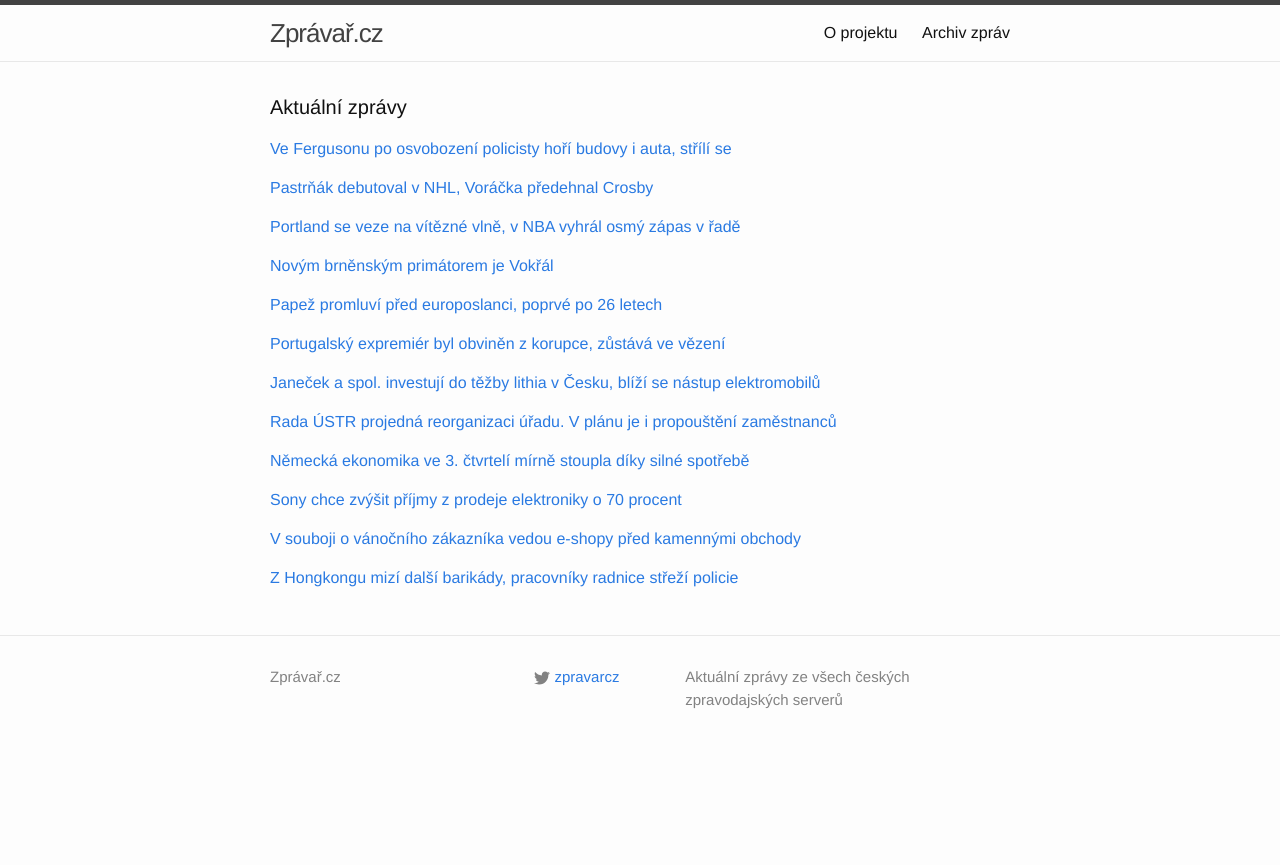
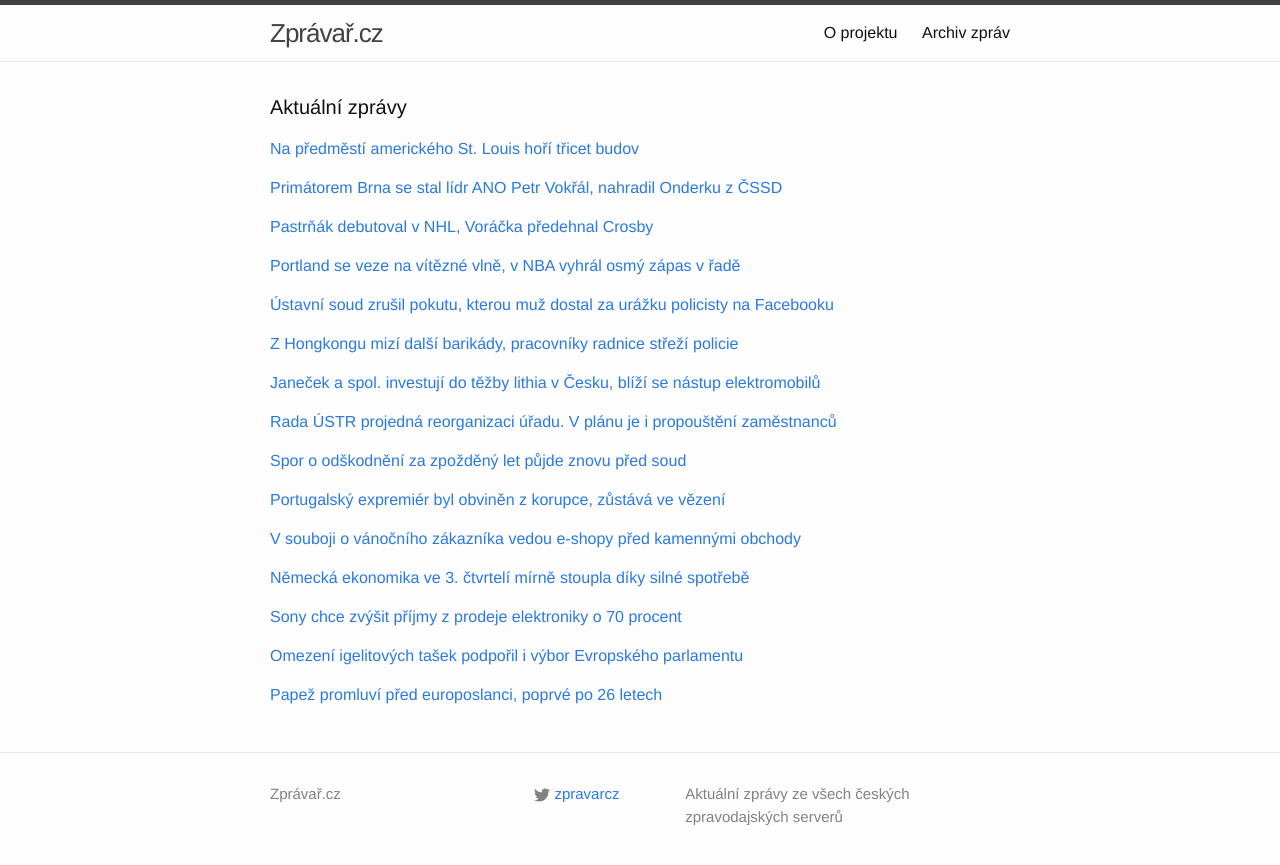
Before and after one commit to adliska/zpravar, a Jekyll site: the page built from index.html, in a window 1280 px wide. Shown: the top 865 px of the page. Built offline with Jekyll 4.4.1, drawn with Linux system fonts in a browser that asks for light colours; some of the changed lines change nothing that is shown.

Commit message:
zpravar news update

```diff
--- a/index.html
+++ b/index.html
@@ -5,9 +5,11 @@ layout: default
 <div class="home">
     <h1 class="page-heading">Aktuální zprávy</h1>
 
-<p><a href="javascript:;" onclick="toggle_visibility('zpravy0')">Ve Fergusonu po osvobození policisty hoří budovy i auta, střílí se</a></p>
+<p><a href="javascript:;" onclick="toggle_visibility('zpravy0')">Na předměstí amerického St. Louis hoří třicet budov</a></p>
 <div id="zpravy0" style="display:none">
 <ul>
+<li><a href=http://zpravy.e15.cz/zahranicni/udalosti/na-predmesti-americkeho-st-louis-hori-tricet-budov-1139753>Na předměstí amerického St. Louis hoří třicet budov - zpravy.e15.cz</a></li>
+<li><a href=http://www.ceskatelevize.cz/ct24/svet/293446-ferguson-zachvatily-nejsilnejsi-protesty-v-ulicich-se-strili-a-stavi-barikady/>Ferguson zachvátily nejsilnější protesty. V ulicích se střílí a staví barikády - www.ceskatelevize.cz</a></li>
 <li><a href=http://zpravy.idnes.cz/ferguson-usa-nepokoje-policista-darren-wilson-nebude-stihan-za-smrt-michaela-browna-g32-/zahranicni.aspx?c=A141125_065329_zahranicni_skr>Ve Fergusonu po osvobození policisty hoří budovy i auta, střílí se - zpravy.idnes.cz</a></li>
 <li><a href=http://zpravy.e15.cz/zahranicni/udalosti/porota-neobvini-policistu-z-fergusonu-za-zabiti-mladika-vypukly-nepokoje-1139699>Porota neobviní policistu z Fergusonu za zabití mladíka, vypukly nepokoje - zpravy.e15.cz</a></li>
 <li><a href=http://www.ceskenoviny.cz/zpravy/zpravy/demonstranti-ve-fergusonu-zapalili-tucet-budov-je-slyset-strelba/1151053>Demonstranti ve Fergusonu zapálili tucet budov, je slyšet střelba - www.ceskenoviny.cz</a></li>
@@ -29,11 +31,23 @@ layout: default
 <li><a href=http://zpravy.aktualne.cz/zahranici/policista-z-fergusonu-nebude-obvinen-ze-zabiti-mladika/r~43bc42ac746611e48477002590604f2e/>Policista z Fergusonu nebude obviněn ze zabití mladíka - zpravy.aktualne.cz</a></li>
 <li><a href=http://www.novinky.cz/zahranicni/amerika/354432-protesty-ve-fergusonu-policistu-nebudou-stihat-za-zabiti-mladeho-afroamericana.html>Protesty ve Fergusonu, policistu nebudou stíhat za zabití mladého Afroameričana  - www.novinky.cz</a></li>
 <li><a href=http://www.ceskenoviny.cz/zpravy/zpravy/pred-rozhodnutim-ve-fergusonu-jsou-po-celych-usa-v-planu-protesty/1151053>Před rozhodnutím ve Fergusonu jsou po celých USA v plánu protesty - www.ceskenoviny.cz</a></li>
-<li><a href=http://www.rozhlas.cz/_zprava/fergusonem-opet-zmita-nasili-porota-neobvinila-policistu-ze-zabiti-mladeho-afroamericana--1424346>Fergusonem opět zmítá násilí. Porota neobvinila policistu ze zabití mladého Afroameričana - www.rozhlas.cz</a></li>
 <li><a href=http://www.rozhlas.cz/_zprava/policistu-z-fergusonu-neobvini-ze-zabiti-afroamerickeho-mladika-rozhodla-porota--1424346>Policistu z Fergusonu neobviní ze zabití afroamerického mladíka, rozhodla porota - www.rozhlas.cz</a></li>
 </ul>
-</div><p><a href="javascript:;" onclick="toggle_visibility('zpravy1')">Pastrňák debutoval v NHL, Voráčka předehnal Crosby</a></p>
+</div><p><a href="javascript:;" onclick="toggle_visibility('zpravy1')">Primátorem Brna se stal lídr ANO Petr Vokřál, nahradil Onderku z ČSSD</a></p>
 <div id="zpravy1" style="display:none">
+<ul>
+<li><a href=http://www.rozhlas.cz/_zprava/primatorem-brna-se-stal-lidr-ano-petr-vokral-nahradil-onderku-z-cssd--1424394>Primátorem Brna se stal lídr ANO Petr Vokřál, nahradil Onderku z ČSSD - www.rozhlas.cz</a></li>
+<li><a href=http://domaci.ihned.cz/politika/c1-63167990-brno-ma-noveho-primatora-vokral-z-ano-strida-socialniho-demokrata-onderku>Brno má nového primátora. Vokřál z ANO střídá sociálního demokrata Onderku - domaci.ihned.cz</a></li>
+<li><a href=http://zpravy.e15.cz/domaci/politika/primatorem-brna-se-stal-lidr-ano-vokral-nahradil-onderku-z-cssd-1139744>Primátorem Brna se stal lídr ANO Vokřál, nahradil Onderku z ČSSD - zpravy.e15.cz</a></li>
+<li><a href=http://brno.idnes.cz/petr-vokral-novy-primator-brna-zatupitelstvo-fqi-/brno-zpravy.aspx?c=A141125_093540_brno-zpravy_daj>Brněnským primátorem je Vokřál z ANO, Onderku vystřídal po osmi letech - brno.idnes.cz</a></li>
+<li><a href=http://domaci.ihned.cz/politika/c1-63167990-kazdy-z-nas-prispeje-k-rozvoji-mesta-slibil-novy-primator-brna-vokral>Každý z nás přispěje k rozvoji města, slíbil nový primátor Brna Vokřál - domaci.ihned.cz</a></li>
+<li><a href=http://www.novinky.cz/domaci/354447-novym-brnenskym-primatorem-je-vokral.html>Novým brněnským primátorem je Vokřál - www.novinky.cz</a></li>
+<li><a href=http://www.lidovky.cz/primatorem-brna-se-stal-lidr-ano-vokral-nahradil-onderku-z-cssd-pvj-/zpravy-domov.aspx?c=A141125_092828_ln_domov_mmu>Primátorem Brna se stal Petr Vokřál z ANO, Onderka po osmi letech končí  - www.lidovky.cz</a></li>
+<li><a href=http://www.denik.cz/z_domova/zastupitele-zvolili-brnenskym-primatorem-vokrala-z-hnuti-ano-20141125-xjom.html>Zastupitelé zvolili brněnským primátorem Petra Vokřála z hnutí Ano - www.denik.cz</a></li>
+<li><a href=http://zpravy.aktualne.cz/regiony/jihomoravsky/brnensti-zastupitele-zvolili-petra-vokrala-z-ano-primatorem/r~1ce23026747d11e4840b002590604f2e/>Brněnští zastupitelé zvolili Petra Vokřála z ANO primátorem - zpravy.aktualne.cz</a></li>
+</ul>
+</div><p><a href="javascript:;" onclick="toggle_visibility('zpravy2')">Pastrňák debutoval v NHL, Voráčka předehnal Crosby</a></p>
+<div id="zpravy2" style="display:none">
 <ul>
 <li><a href=http://www.tyden.cz/rubriky/sport/hokej/nhl/pastrnak-debutoval-v-nhl-voracka-predehnal-crosby_325184.html>Pastrňák debutoval v NHL, Voráčka předehnal Crosby - www.tyden.cz</a></li>
 <li><a href=http://www.rozhlas.cz/_zprava/david-pastrnak-debutoval-v-nhl-voracka-predstihl-v-bodovani-crosby--1424357>David Pastrňák debutoval v NHL, Voráčka předstihl v bodování Crosby - www.rozhlas.cz</a></li>
@@ -42,35 +56,28 @@ layout: default
 <li><a href=http://sport.aktualne.cz/pastrnak-si-zahral-nhl-a-videl-jak-crosby-predhani-voracka/r~56722086746311e4b5c5002590604f2e/>Pastrňák si zahrál NHL a viděl, jak Crosby předhání Voráčka - sport.aktualne.cz</a></li>
 <li><a href=http://www.sportovninoviny.cz/zpravy/pastrnak-debutoval-v-nhl-crosby-preskocil-v-bodovani-voracka/1151072>Pastrňák debutoval v NHL, Crosby přeskočil v bodování Voráčka - www.sportovninoviny.cz</a></li>
 </ul>
-</div><p><a href="javascript:;" onclick="toggle_visibility('zpravy2')">Portland se veze na vítězné vlně, v NBA vyhrál osmý zápas v řadě</a></p>
-<div id="zpravy2" style="display:none">
+</div><p><a href="javascript:;" onclick="toggle_visibility('zpravy3')">Portland se veze na vítězné vlně, v NBA vyhrál osmý zápas v řadě</a></p>
+<div id="zpravy3" style="display:none">
 <ul>
 <li><a href=http://www.denik.cz/ostatni_sport/portland-se-veze-na-vitezne-vlne-v-nba-vyhral-osmy-zapas-v-rade-20141125.html>Portland se veze na vítězné vlně, v NBA vyhrál osmý zápas v řadě - www.denik.cz</a></li>
 <li><a href=http://sport.aktualne.cz/basketbaliste-portlandu-vyhrali-v-nba-osmy-zapas-za-sebou/r~d51238aa747611e4bdad0025900fea04/>Basketbalisté Portlandu vyhráli v NBA osmý zápas za sebou - sport.aktualne.cz</a></li>
 <li><a href=http://sport.idnes.cz/vysledky-basketbalove-nba-dcg-/basket.aspx?c=A141125_082332_sport-basket_par>Portland natáhl v NBA vítěznou sérii, Philadelphia padla i počtrnácté - sport.idnes.cz</a></li>
 <li><a href=http://www.sportovninoviny.cz/zpravy/basketbaliste-portlandu-vyhrali-v-nba-osmy-zapas-za-sebou/1151088>Basketbalisté Portlandu vyhráli v NBA osmý zápas za sebou - www.sportovninoviny.cz</a></li>
 </ul>
-</div><p><a href="javascript:;" onclick="toggle_visibility('zpravy3')">Novým brněnským primátorem je Vokřál</a></p>
-<div id="zpravy3" style="display:none">
-<ul>
-<li><a href=http://www.novinky.cz/domaci/354447-novym-brnenskym-primatorem-je-vokral.html>Novým brněnským primátorem je Vokřál - www.novinky.cz</a></li>
-<li><a href=http://www.lidovky.cz/primatorem-brna-se-stal-lidr-ano-vokral-nahradil-onderku-z-cssd-pvj-/zpravy-domov.aspx?c=A141125_092828_ln_domov_mmu>Primátorem Brna se stal Petr Vokřál z ANO, Onderka po osmi letech končí  - www.lidovky.cz</a></li>
-<li><a href=http://www.denik.cz/z_domova/zastupitele-zvolili-brnenskym-primatorem-vokrala-z-hnuti-ano-20141125-xjom.html>Zastupitelé zvolili brněnským primátorem Petra Vokřála z hnutí Ano - www.denik.cz</a></li>
-<li><a href=http://zpravy.aktualne.cz/regiony/jihomoravsky/brnensti-zastupitele-zvolili-petra-vokrala-z-ano-primatorem/r~1ce23026747d11e4840b002590604f2e/>Brněnští zastupitelé zvolili Petra Vokřála z ANO primátorem - zpravy.aktualne.cz</a></li>
-</ul>
-</div><p><a href="javascript:;" onclick="toggle_visibility('zpravy4')">Papež promluví před europoslanci, poprvé po 26 letech</a></p>
+</div><p><a href="javascript:;" onclick="toggle_visibility('zpravy4')">Ústavní soud zrušil pokutu, kterou muž dostal za urážku policisty na Facebooku</a></p>
 <div id="zpravy4" style="display:none">
 <ul>
-<li><a href=http://www.ceskatelevize.cz/ct24/svet/293441-papez-promluvi-pred-europoslanci-poprve-po-26-letech/>Papež promluví před europoslanci, poprvé po 26 letech - www.ceskatelevize.cz</a></li>
-<li><a href=http://www.ceskenoviny.cz/zpravy/zpravy/papez-frantisek-bude-mluvit-v-evropskem-parlamentu-a-rade-evropy/1151063>Papež František bude mluvit v Evropském parlamentu a Radě Evropy - www.ceskenoviny.cz</a></li>
-<li><a href=http://www.rozhlas.cz/_zprava/papez-frantisek-vystoupi-v-evropskem-parlamentu-ve-strasburku--1424341>Papež František vystoupí v Evropském parlamentu ve Štrasburku - www.rozhlas.cz</a></li>
+<li><a href=http://domaci.ihned.cz/domaci/c1-63168010-ustavni-soud-zrusil-pokutu-kterou-muz-dostal-za-urazku-policisty-na-facebooku>Ústavní soud zrušil pokutu, kterou muž dostal za urážku policisty na Facebooku - domaci.ihned.cz</a></li>
+<li><a href=http://domaci.ihned.cz/domaci/c1-63168010-ustavni-soud-pokuta-za-urazku-policisty-na-facebooku-je-svevolna>Ústavní soud: Pokuta za urážku policisty na Facebooku je svévolná - domaci.ihned.cz</a></li>
+<li><a href=http://www.tyden.cz/rubriky/domaci/krimi/urazil-policistu-na-facebooku-soud-pokutu-zrusil_325200.html>Urazil policistu na Facebooku, soud pokutu zrušil - www.tyden.cz</a></li>
+<li><a href=http://www.ceskenoviny.cz/zpravy/zpravy/soud-zrusil-pokutu-ulozenou-za-urazku-policisty-na-facebooku/1151122>Soud zrušil pokutu uloženou za urážku policisty na Facebooku - www.ceskenoviny.cz</a></li>
 </ul>
-</div><p><a href="javascript:;" onclick="toggle_visibility('zpravy5')">Portugalský expremiér byl obviněn z korupce, zůstává ve vězení</a></p>
+</div><p><a href="javascript:;" onclick="toggle_visibility('zpravy5')">Z Hongkongu mizí další barikády, pracovníky radnice střeží policie </a></p>
 <div id="zpravy5" style="display:none">
 <ul>
-<li><a href=http://zpravy.idnes.cz/portugalsky-expremier-obvinen-dmb-/zahranicni.aspx?c=A141124_075658_praha-zpravy_skr>Portugalský expremiér byl obviněn z korupce, zůstává ve vězení - zpravy.idnes.cz</a></li>
-<li><a href=http://www.novinky.cz/zahranicni/evropa/354433-byvaleho-portugalskeho-premiera-obvinili-z-korupce.html>Bývalého portugalského premiéra obvinili z korupce - www.novinky.cz</a></li>
-<li><a href=http://www.ceskenoviny.cz/zpravy/zpravy/byvaly-portugalsky-premier-obvinen-z-korupce-zustava-ve-vezeni/1151054>Bývalý portugalský premiér obviněn z korupce, zůstává ve vězení - www.ceskenoviny.cz</a></li>
+<li><a href=http://www.lidovky.cz/z-hongkongu-mizi-dalsi-barikady-pracovniky-radnice-strezi-policie-10b-/zpravy-svet.aspx?c=A141125_084318_ln_zahranici_msl>Z Hongkongu mizí další barikády, pracovníky radnice střeží policie  - www.lidovky.cz</a></li>
+<li><a href=http://zpravy.aktualne.cz/zahranici/urady-v-hongkongu-zacaly-s-odklizenim-dalsich-barikad/r~095faf84747211e490f70025900fea04/>Úřady v Hongkongu začaly s odklízením dalších barikád - zpravy.aktualne.cz</a></li>
+<li><a href=http://www.ceskenoviny.cz/zpravy/zpravy/urady-v-hongkongu-zacaly-s-odklizenim-dalsich-barikad/1151086>Úřady v Hongkongu začaly s odklízením dalších barikád - www.ceskenoviny.cz</a></li>
 </ul>
 </div><p><a href="javascript:;" onclick="toggle_visibility('zpravy6')">Janeček a spol. investují do těžby lithia v Česku, blíží se nástup elektromobilů</a></p>
 <div id="zpravy6" style="display:none">
@@ -86,19 +93,19 @@ layout: default
 <li><a href=http://www.rozhlas.cz/_zprava/rada-ustru-projedna-organizacni-rad-o-praci-muze-prijit-az-petina-zamestnancu--1424339>Rada ÚSTRu projedná organizační řád, o práci může přijít až pětina zaměstnanců  - www.rozhlas.cz</a></li>
 <li><a href=http://www.rozhlas.cz/_zprava/rada-ustru-projedna-organizacni-rad-o-praci-muze-prijit-az-petina-zamestnancu-ustavu--1424339>Rada ÚSTRu projedná organizační řád, o práci může přijít až pětina zaměstnanců ústavu - www.rozhlas.cz</a></li>
 </ul>
-</div><p><a href="javascript:;" onclick="toggle_visibility('zpravy8')">Německá ekonomika ve 3. čtvrtelí mírně stoupla díky silné spotřebě</a></p>
+</div><p><a href="javascript:;" onclick="toggle_visibility('zpravy8')">Spor o odškodnění za zpožděný let půjde znovu před soud</a></p>
 <div id="zpravy8" style="display:none">
 <ul>
-<li><a href=http://www.denik.cz/ekonomika/nemecka-ekonomika-ve-3-ctvrteli-mirne-stoupla-diky-silne-spotrebe-20141125.html>Německá ekonomika ve 3. čtvrtelí mírně stoupla díky silné spotřebě - www.denik.cz</a></li>
-<li><a href=http://www.novinky.cz/ekonomika/354437-nemecka-ekonomika-se-jen-tesne-vyhnula-recesi.html>Německá ekonomika se jen těsně vyhnula recesi - www.novinky.cz</a></li>
-<li><a href=http://www.financninoviny.cz/zpravodajstvi/zpravy/nemecka-ekonomika-ve-3-ctvrtleti-mirne-rostla-vyhnula-se-recesi/1151095>Německá ekonomika ve 3. čtvrtletí mírně rostla, vyhnula se recesi - www.financninoviny.cz</a></li>
+<li><a href=http://www.denik.cz/z_domova/spor-o-odskodneni-za-zpozdeny-let-pujde-znovu-pred-soud-20141125.html>Spor o odškodnění za zpožděný let půjde znovu před soud - www.denik.cz</a></li>
+<li><a href=http://zpravy.e15.cz/pravo-a-byznys/soudy-musi-znovu-projednat-spor-o-odskodneni-za-zpozdeny-let-1139743>Soudy musí znovu projednat spor o odškodnění za zpožděný let - zpravy.e15.cz</a></li>
+<li><a href=http://www.ceskenoviny.cz/zpravy/zpravy/us-naridil-znovu-projednat-spor-o-odskodneni-za-zpozdeny-let/1151110>ÚS nařídil znovu projednat spor o odškodnění za zpožděný let - www.ceskenoviny.cz</a></li>
 </ul>
-</div><p><a href="javascript:;" onclick="toggle_visibility('zpravy9')">Sony chce zvýšit příjmy z prodeje elektroniky o 70 procent</a></p>
+</div><p><a href="javascript:;" onclick="toggle_visibility('zpravy9')">Portugalský expremiér byl obviněn z korupce, zůstává ve vězení</a></p>
 <div id="zpravy9" style="display:none">
 <ul>
-<li><a href=http://e-svet.e15.cz/it-byznys/sony-chce-zvysit-prijmy-z-prodeje-elektroniky-o-70-procent-1139723>Sony chce zvýšit příjmy z prodeje elektroniky o 70 procent - e-svet.e15.cz</a></li>
-<li><a href=http://zpravy.e15.cz/byznys/prumysl-a-energetika/sony-chce-zvysit-prijmy-z-prodeje-elektroniky-o-70-procent-1139723>Sony chce zvýšit příjmy z prodeje elektroniky o 70 procent - zpravy.e15.cz</a></li>
-<li><a href=http://www.denik.cz/ekonomika/sony-planuje-zvysit-prijmy-divize-elektronickych-pristroju-o-70-procent-20141125.html>Sony plánuje zvýšit příjmy divize elektronických přístrojů o 70 procent - www.denik.cz</a></li>
+<li><a href=http://zpravy.idnes.cz/portugalsky-expremier-obvinen-dmb-/zahranicni.aspx?c=A141124_075658_praha-zpravy_skr>Portugalský expremiér byl obviněn z korupce, zůstává ve vězení - zpravy.idnes.cz</a></li>
+<li><a href=http://www.novinky.cz/zahranicni/evropa/354433-byvaleho-portugalskeho-premiera-obvinili-z-korupce.html>Bývalého portugalského premiéra obvinili z korupce - www.novinky.cz</a></li>
+<li><a href=http://www.ceskenoviny.cz/zpravy/zpravy/byvaly-portugalsky-premier-obvinen-z-korupce-zustava-ve-vezeni/1151054>Bývalý portugalský premiér obviněn z korupce, zůstává ve vězení - www.ceskenoviny.cz</a></li>
 </ul>
 </div><p><a href="javascript:;" onclick="toggle_visibility('zpravy10')">V souboji o vánočního zákazníka vedou e-shopy před kamennými obchody</a></p>
 <div id="zpravy10" style="display:none">
@@ -107,11 +114,32 @@ layout: default
 <li><a href=http://www.rozhlas.cz/_zprava/v-souboji-o-vanocniho-zakaznika-vedou-eshopy-pred-kamennymi-obchody-a-naskok-roste--1424337>V souboji o vánočního zákazníka vedou e-shopy před kamennými obchody - www.rozhlas.cz</a></li>
 <li><a href=http://www.rozhlas.cz/_zprava/sklady-internetovych-obchodu-mesic-pred-vanocemi-praskaji-ve-svech--1424337>Sklady internetových obchodů měsíc před Vánocemi praskají ve švech - www.rozhlas.cz</a></li>
 </ul>
-</div><p><a href="javascript:;" onclick="toggle_visibility('zpravy11')">Z Hongkongu mizí další barikády, pracovníky radnice střeží policie </a></p>
+</div><p><a href="javascript:;" onclick="toggle_visibility('zpravy11')">Německá ekonomika ve 3. čtvrtelí mírně stoupla díky silné spotřebě</a></p>
 <div id="zpravy11" style="display:none">
 <ul>
-<li><a href=http://www.lidovky.cz/z-hongkongu-mizi-dalsi-barikady-pracovniky-radnice-strezi-policie-10b-/zpravy-svet.aspx?c=A141125_084318_ln_zahranici_msl>Z Hongkongu mizí další barikády, pracovníky radnice střeží policie  - www.lidovky.cz</a></li>
-<li><a href=http://zpravy.aktualne.cz/zahranici/urady-v-hongkongu-zacaly-s-odklizenim-dalsich-barikad/r~095faf84747211e490f70025900fea04/>Úřady v Hongkongu začaly s odklízením dalších barikád - zpravy.aktualne.cz</a></li>
-<li><a href=http://www.ceskenoviny.cz/zpravy/zpravy/urady-v-hongkongu-zacaly-s-odklizenim-dalsich-barikad/1151086>Úřady v Hongkongu začaly s odklízením dalších barikád - www.ceskenoviny.cz</a></li>
+<li><a href=http://www.denik.cz/ekonomika/nemecka-ekonomika-ve-3-ctvrteli-mirne-stoupla-diky-silne-spotrebe-20141125.html>Německá ekonomika ve 3. čtvrtelí mírně stoupla díky silné spotřebě - www.denik.cz</a></li>
+<li><a href=http://www.novinky.cz/ekonomika/354437-nemecka-ekonomika-se-jen-tesne-vyhnula-recesi.html>Německá ekonomika se jen těsně vyhnula recesi - www.novinky.cz</a></li>
+<li><a href=http://www.financninoviny.cz/zpravodajstvi/zpravy/nemecka-ekonomika-ve-3-ctvrtleti-mirne-rostla-vyhnula-se-recesi/1151095>Německá ekonomika ve 3. čtvrtletí mírně rostla, vyhnula se recesi - www.financninoviny.cz</a></li>
+</ul>
+</div><p><a href="javascript:;" onclick="toggle_visibility('zpravy12')">Sony chce zvýšit příjmy z prodeje elektroniky o 70 procent</a></p>
+<div id="zpravy12" style="display:none">
+<ul>
+<li><a href=http://e-svet.e15.cz/it-byznys/sony-chce-zvysit-prijmy-z-prodeje-elektroniky-o-70-procent-1139723>Sony chce zvýšit příjmy z prodeje elektroniky o 70 procent - e-svet.e15.cz</a></li>
+<li><a href=http://zpravy.e15.cz/byznys/prumysl-a-energetika/sony-chce-zvysit-prijmy-z-prodeje-elektroniky-o-70-procent-1139723>Sony chce zvýšit příjmy z prodeje elektroniky o 70 procent - zpravy.e15.cz</a></li>
+<li><a href=http://www.denik.cz/ekonomika/sony-planuje-zvysit-prijmy-divize-elektronickych-pristroju-o-70-procent-20141125.html>Sony plánuje zvýšit příjmy divize elektronických přístrojů o 70 procent - www.denik.cz</a></li>
+</ul>
+</div><p><a href="javascript:;" onclick="toggle_visibility('zpravy13')">Omezení igelitových tašek podpořil i výbor Evropského parlamentu</a></p>
+<div id="zpravy13" style="display:none">
+<ul>
+<li><a href=http://www.novinky.cz/ekonomika/354446-omezeni-igelitovych-tasek-podporil-i-vybor-evropskeho-parlamentu.html>Omezení igelitových tašek podpořil i výbor Evropského parlamentu - www.novinky.cz</a></li>
+<li><a href=http://www.tyden.cz/rubriky/byznys/svet/regulace-igelitek-je-o-krok-bliz-europoslanci-jednohlasne-pro_325196.html>Regulace igelitek je o krok blíž. Europoslanci jednohlasně pro - www.tyden.cz</a></li>
+<li><a href=http://www.ceskenoviny.cz/zpravy/zpravy/omezeni-igelitovych-tasek-je-po-souhlasu-ve-vyboru-ep-o-krok-dal/1151108>Omezení igelitových tašek je po souhlasu ve výboru EP o krok dál - www.ceskenoviny.cz</a></li>
+</ul>
+</div><p><a href="javascript:;" onclick="toggle_visibility('zpravy14')">Papež promluví před europoslanci, poprvé po 26 letech</a></p>
+<div id="zpravy14" style="display:none">
+<ul>
+<li><a href=http://www.ceskatelevize.cz/ct24/svet/293441-papez-promluvi-pred-europoslanci-poprve-po-26-letech/>Papež promluví před europoslanci, poprvé po 26 letech - www.ceskatelevize.cz</a></li>
+<li><a href=http://www.ceskenoviny.cz/zpravy/zpravy/papez-frantisek-bude-mluvit-v-evropskem-parlamentu-a-rade-evropy/1151063>Papež František bude mluvit v Evropském parlamentu a Radě Evropy - www.ceskenoviny.cz</a></li>
+<li><a href=http://www.rozhlas.cz/_zprava/papez-frantisek-vystoupi-v-evropskem-parlamentu-ve-strasburku--1424341>Papež František vystoupí v Evropském parlamentu ve Štrasburku - www.rozhlas.cz</a></li>
 </ul>
 </div></div>
```
